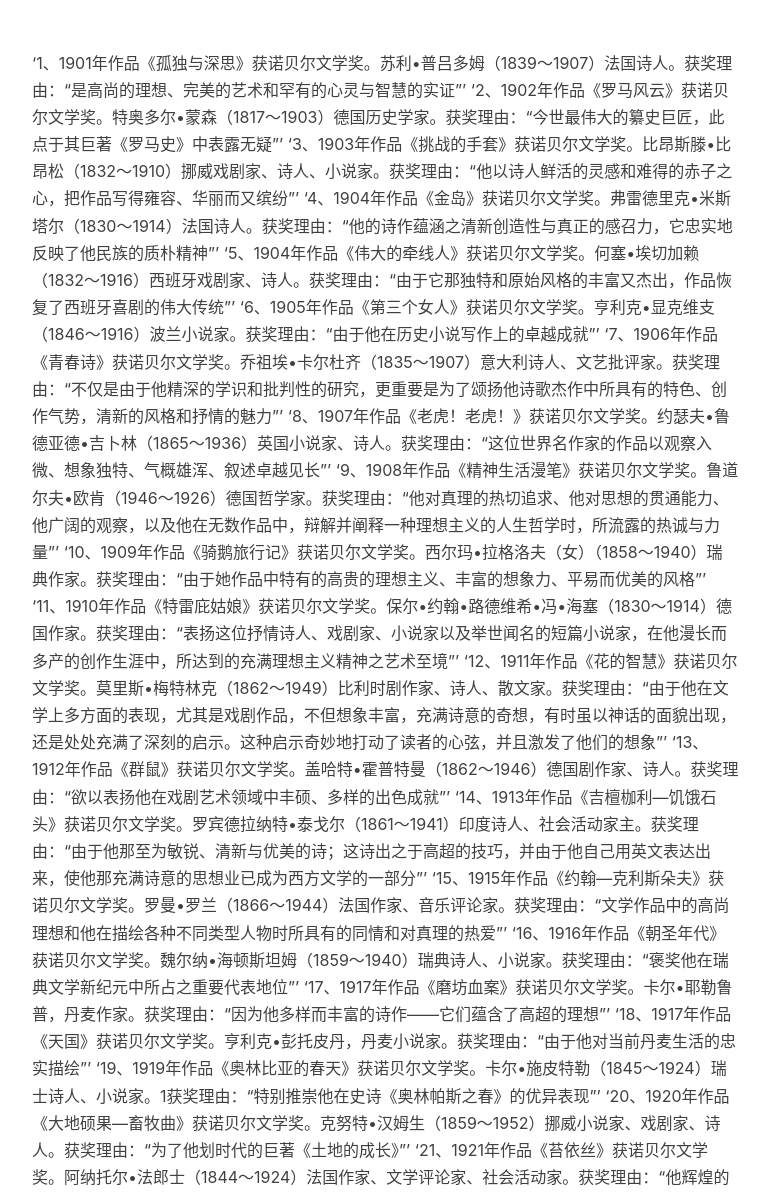
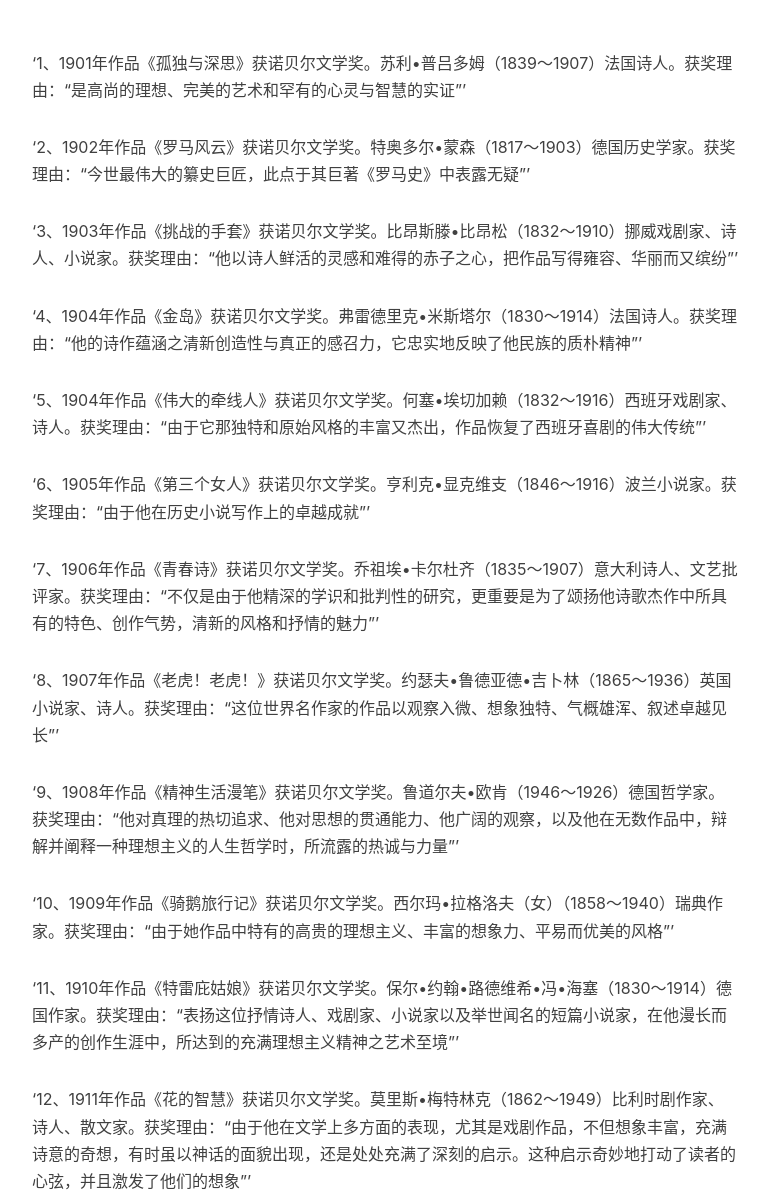
Before and after one commit to crazyZSShuo/crazyZSShuo.github.io, a Jekyll site: the page built from _posts/2023-12-26-诺贝尔文学奖著作.md, in a window 1280 px wide and 1400 px high, scrolled down 216 px. Shown: the part 207-1400 px from the top of the window, without its empty margins (233-1002 px from the left). Built offline with Jekyll 4.4.1, drawn with Linux system fonts in a browser that asks for light colours; nearby versions of some CDN libraries; our own code applies the rules of GitHub Pages for plain Markdown files; comment, search, counter and statistics services are not loaded; some of the changed text lies outside the part shown.

Commit message:
Update 2023-12-26-诺贝尔文学奖著作.md

```diff
--- a/_posts/2023-12-26-诺贝尔文学奖著作.md
+++ b/_posts/2023-12-26-诺贝尔文学奖著作.md
@@ -1,106 +1,212 @@
 '1、1901年作品《孤独与深思》获诺贝尔文学奖。苏利•普吕多姆（1839～1907）法国诗人。获奖理由：“是高尚的理想、完美的艺术和罕有的心灵与智慧的实证”'
+
 '2、1902年作品《罗马风云》获诺贝尔文学奖。特奥多尔•蒙森（1817～1903）德国历史学家。获奖理由：“今世最伟大的纂史巨匠，此点于其巨著《罗马史》中表露无疑”'
+
 '3、1903年作品《挑战的手套》获诺贝尔文学奖。比昂斯滕•比昂松（1832～1910）挪威戏剧家、诗人、小说家。获奖理由：“他以诗人鲜活的灵感和难得的赤子之心，把作品写得雍容、华丽而又缤纷”'
+
 '4、1904年作品《金岛》获诺贝尔文学奖。弗雷德里克•米斯塔尔（1830～1914）法国诗人。获奖理由：“他的诗作蕴涵之清新创造性与真正的感召力，它忠实地反映了他民族的质朴精神”'
+
 '5、1904年作品《伟大的牵线人》获诺贝尔文学奖。何塞•埃切加赖（1832～1916）西班牙戏剧家、诗人。获奖理由：“由于它那独特和原始风格的丰富又杰出，作品恢复了西班牙喜剧的伟大传统”'
+
 '6、1905年作品《第三个女人》获诺贝尔文学奖。亨利克•显克维支（1846～1916）波兰小说家。获奖理由：“由于他在历史小说写作上的卓越成就”'
+
 '7、1906年作品《青春诗》获诺贝尔文学奖。乔祖埃•卡尔杜齐（1835～1907）意大利诗人、文艺批评家。获奖理由：“不仅是由于他精深的学识和批判性的研究，更重要是为了颂扬他诗歌杰作中所具有的特色、创作气势，清新的风格和抒情的魅力”'
+
 '8、1907年作品《老虎！老虎！》获诺贝尔文学奖。约瑟夫•鲁德亚德•吉卜林（1865～1936）英国小说家、诗人。获奖理由：“这位世界名作家的作品以观察入微、想象独特、气概雄浑、叙述卓越见长”'
+
 '9、1908年作品《精神生活漫笔》获诺贝尔文学奖。鲁道尔夫•欧肯（1946～1926）德国哲学家。获奖理由：“他对真理的热切追求、他对思想的贯通能力、他广阔的观察，以及他在无数作品中，辩解并阐释一种理想主义的人生哲学时，所流露的热诚与力量”'
+
 '10、1909年作品《骑鹅旅行记》获诺贝尔文学奖。西尔玛•拉格洛夫（女）（1858～1940）瑞典作家。获奖理由：“由于她作品中特有的高贵的理想主义、丰富的想象力、平易而优美的风格”'
+
 '11、1910年作品《特雷庇姑娘》获诺贝尔文学奖。保尔•约翰•路德维希•冯•海塞（1830～1914）德国作家。获奖理由：“表扬这位抒情诗人、戏剧家、小说家以及举世闻名的短篇小说家，在他漫长而多产的创作生涯中，所达到的充满理想主义精神之艺术至境”'
+
 '12、1911年作品《花的智慧》获诺贝尔文学奖。莫里斯•梅特林克（1862～1949）比利时剧作家、诗人、散文家。获奖理由：“由于他在文学上多方面的表现，尤其是戏剧作品，不但想象丰富，充满诗意的奇想，有时虽以神话的面貌出现，还是处处充满了深刻的启示。这种启示奇妙地打动了读者的心弦，并且激发了他们的想象”'
+
 '13、1912年作品《群鼠》获诺贝尔文学奖。盖哈特•霍普特曼（1862～1946）德国剧作家、诗人。获奖理由：“欲以表扬他在戏剧艺术领域中丰硕、多样的出色成就”'
+
 '14、1913年作品《吉檀枷利—饥饿石头》获诺贝尔文学奖。罗宾德拉纳特•泰戈尔（1861～1941）印度诗人、社会活动家主。获奖理由：“由于他那至为敏锐、清新与优美的诗；这诗出之于高超的技巧，并由于他自己用英文表达出来，使他那充满诗意的思想业已成为西方文学的一部分”'
+
 '15、1915年作品《约翰—克利斯朵夫》获诺贝尔文学奖。罗曼•罗兰（1866～1944）法国作家、音乐评论家。获奖理由：“文学作品中的高尚理想和他在描绘各种不同类型人物时所具有的同情和对真理的热爱”'
+
 '16、1916年作品《朝圣年代》获诺贝尔文学奖。魏尔纳•海顿斯坦姆（1859～1940）瑞典诗人、小说家。获奖理由：“褒奖他在瑞典文学新纪元中所占之重要代表地位”'
+
 '17、1917年作品《磨坊血案》获诺贝尔文学奖。卡尔•耶勒鲁普，丹麦作家。获奖理由：“因为他多样而丰富的诗作——它们蕴含了高超的理想”'
+
 '18、1917年作品《天国》获诺贝尔文学奖。亨利克•彭托皮丹，丹麦小说家。获奖理由：“由于他对当前丹麦生活的忠实描绘”'
+
 '19、1919年作品《奥林比亚的春天》获诺贝尔文学奖。卡尔•施皮特勒（1845～1924）瑞士诗人、小说家。1获奖理由：“特别推崇他在史诗《奥林帕斯之春》的优异表现”'
+
 '20、1920年作品《大地硕果—畜牧曲》获诺贝尔文学奖。克努特•汉姆生（1859～1952）挪威小说家、戏剧家、诗人。获奖理由：“为了他划时代的巨著《土地的成长》”'
+
 '21、1921年作品《苔依丝》获诺贝尔文学奖。阿纳托尔•法郎士（1844～1924）法国作家、文学评论家、社会活动家。获奖理由：“他辉煌的文学成就，乃在于他高尚的文体、怜悯的人道同情、迷人的魅力，以及一个真正法国性情所形成的特质”'
+
 '22、1922年作品《不吉利的姑娘》获诺贝尔文学奖。哈辛特•贝纳文特•伊•马丁内斯（1866～1954）西班牙作家。获奖理由：“由于他以适当方式，延续了戏剧之灿烂传统”'
+
 '23、1923年作品《丽达与天鹅》获诺贝尔文学奖。威廉•勃特勒•叶芝（1865～1939）爱尔兰诗人、剧作家。获奖理由：“由于他那永远充满着灵感的诗，它们透过高度的艺术形式展现了整个民族的精神”'
+
 '24、1924年作品《福地》获诺贝尔文学奖。弗拉迪斯拉夫•莱蒙特（1868～1925）波兰作家。获奖理由：“我们颁奖给他，是因为他的民族史诗《农夫们》写得很出色”'
+
 '25、1925年作品《圣女贞德》获诺贝尔文学奖。乔治•萧伯纳（1856～1950）爱尔兰戏剧家。获奖理由：“由于他那些充满理想主义及人情味的作品——它们那种激动性讽刺，常涵蕴着一种高度的诗意美”'
+
 '26、1926年作品《邪恶之路》获诺贝尔文学奖。格拉齐亚•黛莱达（女）（1871～1936）意大利作家。获奖理由：“为了表扬她由理想主义所激发的作品，以浑柔的透彻描绘了她所生长的岛屿上的生活；在洞察人类一般问题上，表现的深度与怜悯”'
+
 '27、1927年作品《创造进化论》获诺贝尔文学奖。亨利•柏格森（1859～1941）法国哲学家。获奖理由：“因为他那丰富的且充满生命力的思想，以及所表现出来的光辉灿烂的技巧”'
+
 '28、1928 年作品《新娘—主人—十字架》获诺贝尔文学奖。西格里德•温塞特（女）（1882～1949）挪威作家。获奖理由：“主要是由于她对中世纪北国生活之有力描绘”')
+
 '29、1929年作品《魔山》获诺贝尔文学奖。保尔•托马斯•曼（1875～1955）德国作家。获奖理由：“由于他那在当代文学中具有日益巩固的经典地位的伟大小说《布登勃洛克一家》。”'
+
 '30、1930年作品《巴比特》获诺贝尔文学奖。辛克莱•刘易斯（1885～1951）美国作家。获奖理由：“由于他充沛有力、切身和动人的叙述艺术，和他以机智幽默去开创新风格的才华”'
+
 '31、1931年作品《荒原和爱情》获诺贝尔文学奖。埃利克•阿克塞尔•卡尔费尔德（1864～1931）瑞典诗人。获奖理由：“由于他在诗作的艺术价值上，从没有人怀疑过”'
+
 '32、1932年作品《有产者》获诺贝尔文学奖。约翰•高尔斯华绥（1867～1933）英国小说家、剧作家。获奖理由：“为其描述的卓越艺术——这种艺术在《福尔赛世家》中达到高峰”'
+
 '33、1933年作品《米佳的爱》获诺贝尔文学奖。伊凡•亚历克塞维奇•蒲宁（1870～1953）俄国作家。获奖理由：“由于他严谨的艺术才能，使俄罗斯古典传统在散文中得到继承。”'
+
 '34、1934年作品《寻找自我》获诺贝尔文学奖。路伊吉•皮兰德娄（1867～1936）意大利说家、戏剧家。获奖理由：“他果敢而灵巧地复兴了戏剧艺术和舞台艺术”'
+
 '35、1936年作品《天边外》获诺贝尔文学奖。尤金•奥尼尔（1888～1953）美国剧作家。获奖理由：“由于他剧作中所表现的力量、热忱与深挚的感情——它们完全符合悲剧的原始概念”'
+
 '36、1937年作品《蒂伯—家》获诺贝尔文学奖。罗杰•马丁•杜•加尔（1881～1958）法国小说家。获奖理由：“由于在他的长篇小说《蒂伯一家》中表现出来的艺术魅力和真实性。这是对人类生活面貌的基本反映。”'
+
 '37、1938年作品《大地》获诺贝尔文学奖。赛珍珠（珀尔•塞登斯特里克•布克）（女）（1892～1973）美国作家。获奖理由：“她对于中国农民生活的丰富和真正史诗气概的描述，以及她自传性的杰作”'
+
 '38、1939年作品《少女西丽亚》获诺贝尔文学奖。弗兰斯•埃米尔•西兰帕（1888～1964）芬兰作家。获奖理由：“由于他在描绘两样互相影响的东西——他祖国的本质，以及该国农民的生活时——所表现的深刻了解与细腻艺术”'
+
 '39、1944年作品《漫长的旅行》获诺贝尔文学奖。约翰内斯•威廉•扬森（1873～1950）丹麦小说家、诗人。获奖理由：“由于籍著丰富有力的诗意想象，将胸襟广博的求知心和大胆的、清新的创造性风格结合起来”'
+
 '40、1945年作品《柔情》获诺贝尔文学奖。列拉•米斯特拉尔（女）（1889～1957）智利诗人。获奖理由：“她那由强烈感情孕育而成的抒情诗，已经使得她的名字成为整个拉丁美洲世界渴求理想的象征”'
+
 '41、1946年作品《荒原狼》获诺贝尔文学奖。曼•黑塞（1877～1962）德国作家。获奖理由：“他那些灵思盎然的作品——它们一方面具有高度的创意和深刻的洞见，一方面象征古典的人道理想与高尚的风格”'
+
 '42、1947年作品《田园交响曲》获诺贝尔文学奖。德烈•纪德（1869～1951）法国作家、评论家。获奖理由：“为了他广泛的与有艺术质地的著作，在这些著作中，他以无所畏惧的对真理的热爱，并以敏锐的心理学洞察力，呈现了人性的种种问题与处境”'
+
 '43、1948年作品《四个四重奏》获诺贝尔文学奖。马斯•斯特恩斯•艾略特（1888～1965）英美诗人、剧作家、批评家。获奖理由：“对于现代诗之先锋性的卓越贡献”'
+
 '44、1949年作品《我弥留之际》获诺贝尔文学奖。廉•福克纳（1897～1962）美国作家。获奖理由：“因为他对当代美国小说做出了强有力的和艺术上无与伦比的贡献”'
+
 '45、1950年作品《哲学—数学—文学》获诺贝尔文学奖。亚瑟•威廉•罗素（1872～1970）英国数学家、哲学家。获奖理由：“表彰他所写的捍卫人道主义理想和思想自由的多种多样意义重大的作品”'
+
 '46、1951年作品《大盗巴拉巴》获诺贝尔文学奖。帕尔•费比安•拉格奎斯特（1891～1974）瑞典诗人、戏剧家、小说家。获奖理由：“由于他在作品中为人类面临的永恒的疑难寻求解答所表现出的艺术活力和真正独立的见解”'
+
 '47、1953年作品《不需要的战争》获诺贝尔文学奖。温斯顿•丘吉尔（1874～1965）英国政治家、历史学家、传记作家。获奖理由：“由于他在描述历史与传记方面的造诣，同时由于他那捍卫崇高的人的价值的光辉演说。”'
+
 '48、1954年作品《老人与海》获诺贝尔文学奖。欧内斯特•海明威（1899～1961）美国作家。获奖理由：“因为他精通于叙事艺术，突出地表现在其近著《老人与海》之中；同时也因为他对当代文体风格之影响”'
+
 '49、1955年作品《渔家女》获诺贝尔文学奖。赫尔多尔•奇里扬•拉克斯内斯斯（1902～）冰岛作家。获奖理由：“为了他在作品中所流露的生动、史诗般的力量，使冰岛原已十分优秀的叙述文学技巧更加瑰丽多姿”'
+
 '50、1956年作品《悲哀的咏叹调》获诺贝尔文学奖。胡安•拉蒙•希梅内斯（1881～1958）西班牙诗人。获奖理由：“由于他的西班牙抒情诗，成了高度精神和纯粹艺术的最佳典范”'
+
 '51、1957年作品《局外人•鼠疫》获诺贝尔文学奖。阿尔贝•加缪（1913～1960）法国作家。获奖理由：“由于他重要的著作，在这著作中他以明察而热切的眼光照亮了我们这时代人类良心的种种问题”'
+
 '52、1958年作品《日瓦戈医生》获诺贝尔文学奖。鲍里斯•列昂尼多维奇•帕斯捷尔纳克（1890～1960）苏联俄罗斯诗人、小说家。获奖理由：“在当代抒情诗和俄国的史诗传统上，他都获得了极为重大的成就”'
+
 '53、1959年作品《水与土》获诺贝尔文学奖。萨瓦多尔•夸西莫多（1901～1968）意大利诗人。获奖理由：“由于他的抒情诗，以古典的火焰表达了我们这个时代中，生命的悲剧性体验”'
+
 '54、1961年作品《桥•小姐》获诺贝尔文学奖。伊沃•安德里奇（1892～1975）南斯拉夫小说家。获奖理由：“由于他作品中史诗般的力量——他籍著它在祖国的历史中追寻主题，并描绘人的命运”'
+
 '55、1962年作品《人鼠之间》约翰•斯坦贝克（1902～1968）美国作家。获奖理由“通过现实主义的、寓于想象的创作，表现出富于同情的幽默和对社会的敏感观察”'
+
 '56、1963年作品《“画眉鸟”号》获诺贝尔文学奖。乔治•塞菲里斯（1900～1971）希腊诗人。获奖理由：“他的卓越的抒情诗作，是对希腊文化的深刻感受的产物”'
+
 '57、1964年作品《苍蝇》获诺贝尔文学奖。让•保尔•萨特（1905～1980）法国哲学家、作家。获奖理由：“因为他那思想丰富、充满自由气息和探求真理精神的作品对我们时代发生了深远影响”'
+
 '58、1965年作品《静静的顿河》获诺贝尔文学奖。史米哈伊尔•亚历山大罗维奇•肖洛霍夫（1905～1984）苏联作家。获奖理由：“由于这位作家在那部关于顿河流域农村之诗作品中所流露的活力与艺术热忱——他籍这两者在那部小说里描绘了俄罗斯民族生活之某一历史层面”'
+
 '59、1966年作品《行为之书》获诺贝尔文学奖。萨缪尔•约瑟夫•阿格农（1888～1970）以色列作家。获奖理由：“他的叙述技巧深刻而独特，并从犹太民族的生命汲取主题”'
+
 '60、1966年作品《逃亡》获诺贝尔文学奖。奈莉•萨克斯（女）（1891～1970）瑞典诗人。获奖理由：“因为她杰出的抒情与戏剧作品，以感人的力量阐述俩以色列的命运”'
+
 '61、1967年作品《玉米人》获诺贝尔文学奖。安赫尔•阿斯图里亚斯（1899～1974）危地马拉诗人、小说家。获奖理由：“因为他的作品落实于自己的民族色彩和印第安传统，而显得鲜明生动”'
+
 '62、1968年作品《雪国•千只鹤•古都》获诺贝尔文学奖。川端康成（1899～1972）日本小说家。获奖理由：“由于他高超的叙事性作品以非凡的敏锐表现了日本人精神特质”'
+
 '63、1969年作品《等待戈多》获诺贝尔文学奖。萨缪尔•贝克特（1906～1989）法国作家。获奖理由：“他那具有奇特形式的小说和戏剧作品，使现代人从精神困乏中得到振奋”'
+
 '64、1970年作品《癌病房》获诺贝尔文学奖。亚历山大•索尔仁尼琴（1918～）苏联作家。获奖理由：“由于他作品中的道德力量，籍著它，他继承了俄国文学不可或缺的传统”'
+
 '65、1971年作品《情诗•哀诗•赞诗》获诺贝尔文学奖。巴勃鲁•聂鲁达（1904～1973）智利诗人。获奖理由：“诗歌具有自然力般的作用，复苏了一个大陆的命运与梦想”'
+
 '66、1972年作品《女士及众生相》获诺贝尔文学奖。亨利希•伯尔（1917～1985）德国作家。获奖理由：“为了表扬他的作品，这些作品兼具有对时代广阔的透视和塑造人物的细腻技巧，并有助于德国文学的振兴。”'
+
 '67、1973年作品《风暴眼》获诺贝尔文学奖。帕特里克•怀特（1912～1990）澳大利亚小说家、剧作家。获奖理由：“由于他史诗与心理叙述艺术，并将一个崭新的大陆带进文学中”'
+
 '68、1974年作品《乌洛夫的故事》获诺贝尔文学奖。埃温特•约翰逊（1900～1976）瑞典作家。获奖理由：“以自由为目的，而致力于历史的、现代的广阔观点之叙述艺术”'
+
 '69、1974年作品《露珠里的世界》获诺贝尔文学奖。哈里•埃德蒙•马丁逊（1904～1978）瑞典诗人。获奖理由：“他的作品透过一滴露珠反映出整个世界”'
+
 '70、1975年作品《生活之恶》获诺贝尔文学奖。埃乌杰尼奥•蒙塔莱（1896～1981）意大利诗人。获奖理由：“由于他杰出的诗歌拥有伟大的艺术性，在不适合幻想的人生里，诠释了人类的价值”'
+
 '71、1976年作品《赫索格》获诺贝尔文学奖。获奖者索尔•贝娄（1915～）美国作家。获奖理由：“由于他的作品对人性的了解，以及对当代文化的敏锐透视”'
+
 '72、1977年作品《天堂的影子》获诺贝尔文学奖。阿莱克桑德雷•梅洛（1898～1984）西班牙诗人。获奖理由：“他的作品继承了西班牙抒情诗的传统和吸取了现在流派的风格，描述了人在宇宙和当今社会中的状况”。'
-'73、1978年作品《魔术师•原野王》获诺贝尔文学奖。艾萨克•巴什维斯•辛格（1904～1991）美国作家。获奖理由：“他的充满激情的叙事艺术，这种既扎根于波兰人的文化传统，又反映了人类的普遍处境”'
+
+'73、1978年作品《魔术师•原野王》获诺贝尔文学奖。艾萨克•巴什维斯•辛格（1904～1991）美国作家。获奖理由：“他的充满激情的叙事艺术，这种既扎根于波兰人的文化传统，又反映
+了人类的普遍处境”'
+
 '74、1979年作品《英雄挽歌》获诺贝尔文学奖。奥德修斯•埃里蒂斯（1911～）希腊诗人。获奖理由：“他的诗，以希腊传统为背景，用感觉的力量和理智的敏锐，描写现在认为自由和创新而奋斗”'
+
 '75、1980年作品《拆散的笔记簿》获诺贝尔文学奖。切斯拉夫•米沃什，波兰诗人。获奖理由：“不妥协的敏锐洞察力，描述了人在激烈冲突的世界中的暴露状态”'
+
 '76、1981年作品《迷茫》获诺贝尔文学奖。埃利亚斯•卡内蒂（1905～）英国德语作家。获奖理由：“作品具有宽广的视野、丰富的思想和艺术力量。”'
+
 '77、1982年作品《霍乱时期的爱情》获诺贝尔文学奖。加夫列尔•加西亚•马尔克斯（1928～）哥伦比亚记者、作家。获奖理由：“由于其长篇小说以结构丰富的想象世界，其中糅混着魔幻于现实，反映出一整个大陆的生命矛盾”'
+
 '78、1983年作品《蝇王•金字塔》获诺贝尔文学奖。威廉•戈尔丁（1911～1994）英国作家。获奖理由：“具有清晰的现实主义叙述技巧以及虚构故事的多样性与普遍性，阐述了今日世界人类的状况”'
+
 '79、1984年作品《紫罗兰》获诺贝尔文学奖。雅罗斯拉夫•塞弗尔特（1901～1986）捷克诗人。获奖理由：“他的诗富于独创性、新颖、栩栩如生，表现了人的不屈不挠精神和多才多艺的渴求解放的形象”'
+
 '80、1985年作品《弗兰德公路•农事诗》获诺贝尔文学奖。克洛德•西蒙（1913）法国小说家。获奖理由：“由于他善于把诗人和画家的丰富想象与深刻的时间意识融为一体，对人类的生存状况进行了深入的描写。”'
+
 '81、1986年作品《雄狮与宝石》获诺贝尔文学奖。沃莱•索因卡（1934～）尼日利亚剧作家、诗人、小说家、评论家。获奖理由：“他以广博的文化视野创作了富有诗意的关于人生的戏剧。”'
+
 '82、1987年《从彼得堡到斯德哥尔摩》获诺贝尔文学奖。约瑟夫•布罗茨基（1940～1996）苏裔美籍诗人。获奖理由：“他的作品超越时空限制，无论在文学上或是敏感问题方面都充分显示出他广阔的思想及浓郁的诗意”'
+
 '83、1988年作品《街魂》获诺贝尔文学奖。纳吉布•马哈富兹（1911～）埃及作家。获奖理由：“他通过大量刻画入微的作品—洞察一切的现实主义，唤起人们树立雄心—形成了全人类所欣赏的阿拉伯语言艺术”'
+
 '84、1990年作品《太阳石》获诺贝尔文学奖。奥克塔维奥•帕斯（1914～）墨西哥诗人。获奖理由：“他的作品充满激情，视野开阔，渗透着感悟的智慧并体现了完美的人道主义”'
+
 '85、1991年作品《七月的人民》获诺贝尔文学奖。内丁•戈迪默（女）（1923～）南非作家。获奖理由：“以强烈而直接的笔触，描写周围复杂的人际与社会关系，其史诗般壮丽的作品，对人类大有裨益”'
+
 '86、1992年作品《西印度群岛》获诺贝尔文学奖。德里克•沃尔科特（1930～）圣卢西亚诗人。获奖理由：“他的作品具有巨大的启发性和广阔的历史视野，是其献身多种文化的结果。”'
+
 '87、1993年获诺贝尔文学奖。托尼•莫里森（女）（1931～）美国作家。获奖理由：“其作品想象力丰富,富有诗意，显示了美国现实生活的重要方面。”88、1994年《个人的体验》和《万延元年的足球队》获诺贝尔文学奖。大江健三郎（1935～）日本小说家。获奖理由：“通过诗意的想象力,创造出一个把现实与神话紧密凝缩在一起的想象世界，描绘现代的芸芸众生相，给人们带来了冲击。”'
+
 '89、1995年获诺贝尔文学奖。希尼（1939～）爱尔兰诗人。获奖理由：“由于其作品洋溢着抒情之美,包容着深邃的伦理,揭示出日常生活和现实历史的奇迹。”'
+
 '90、1996年希姆博尔斯卡（女）（1923～）波兰诗人。1996年获诺贝尔文学奖。获奖理由：“由于其在诗歌艺术中警辟精妙的反讽，挖掘出了人类一点一滴的现实生活背后历史更迭与生物演化的深意。”'
+
 '91、1997年达里奥•福（1926～）意大利讽刺剧作家。1997年获诺贝尔文学奖。获奖理由：“其在鞭笞权威，褒扬被蹂躏者可贵的人格品质方面所取得的成就堪与中世纪《弄臣》一书相媲美。”'
+
 '92、1998年若泽•萨拉马戈（1922～）葡萄牙记者、作家。1998年获诺贝尔文学奖。获奖理由：“由于他那极富想象力、同情心和颇具反讽意味的作品,我们得以反复重温那一段难以捉摸的历史。”'
+
 '93、1999年作品《铁皮鼓哈里》获诺贝尔文学奖。君特•格拉斯（1927～）德国作家。获奖理由：“其嬉戏之中蕴含悲剧色彩的寓言描摹出了人类淡忘的历史面目。”'
+
 '94、2000年作品《灵山》获诺贝尔文学奖。高行健（1940～）法籍华人。剧作家、小说家。获奖理由：“其作品的普遍价值，刻骨铭心的洞察力和语言的丰富机智，为中文小说和艺术戏剧开辟了新的道路。”'
+
 '95、2001年获诺贝尔文学奖者：维•苏•奈保尔（1932～）印度裔英国作家获奖理由：“其著作将极具洞察力的叙述与不为世俗左右的探索融为一体，是驱策我们从扭曲的历史中探寻真实的动力。”'
+
 '96、2002年获诺贝尔文学奖者：凯尔泰斯•伊姆雷（1929～）匈牙利作家。获奖理由：“表彰他对脆弱的个人在对抗强大的野蛮强权时痛苦经历的深刻刻画以及他独特的自传体文学风格。”'
+
 '97、2003年获诺贝尔文学奖。库切（1940～）南非作家。获奖理由：“精准地刻画了众多假面具下的人性本质。”'
+
 '98、2004年诺贝尔文学奖。埃尔弗里德•耶利内克（1943～）奥地利女作家。获奖理由：“因为她的小说和戏剧具有音乐般的韵律，她的作品以非凡的充满激情的语言揭示了社会上的陈腐现象及其禁锢力的荒诞不经。”'
+
 '99、 2005年获奖作品：《生日派对*看门人*回乡》哈罗德•品特（1930~），英国剧作家。获奖理由：以诗和画的创造性，深入表现了人类长期置身其中的处境。'
+
 '100、2006年获奖作品《我的名字叫红》奥尔汉•帕穆克（1952~），土耳其作家。获奖理由：他的作品“在寻找故乡的忧郁灵魂时，发现了文化碰撞和融合中的新象征”。'
+
 '101、2007年获奖作品《金色笔记》多丽丝•莱辛(Doris Lessing，1919―)，英国作家。获奖理由：“她用怀疑、热情、构想的力量来审视一个分裂的文明，其作品如同一部女性经验的史诗。”'
+
 '102、2008年获奖作品《战争》作者勒•克莱齐奥'
+
 '103、2009年《呼吸钟摆》作者：赫塔•缪勒（Herta Müller，1953－），罗马尼亚裔的德国女性小说家、诗人、散文家。获奖理由：“专注于诗歌以及散文的率真，描写了失业人群的生活图景”。'
+
 '104、2010年获奖者：马里奥•巴尔加斯•略萨（1936—），秘鲁与西班牙双重国籍的作家及诗人。代表作：《绿房子》、《城市与狗》、《中国套盒》获奖理由：他“对权力结构的制图般的描绘和对个人反抗的精致描写”。'
+
 '105、2011年获奖者：瑞典诗人托马斯•特兰斯特勒默，其代表作：《诗十七首》，成名后陆续出版了《路上的秘密》、《在黑暗中观看》等。获奖理由：“他以凝炼、简洁的形象，以全新视角带我们接触现实”。'
+
 '106.2012年获得者：中国作家莫言，其代表作有《蛙》《生死疲劳》《丰乳肥臀》《檀香刑》等获奖理由：“用魔幻现实主义的写作手法，将民间故事、历史事件与当代背景融为一体”。'
+
 '107.2013年诺贝尔获得者：爱丽丝•门罗。她的短篇小说集有《我青年时期的朋友》、《你以为你是谁？》（1978，亦得总督奖）、《爱的进程》（1986，第三次得总督奖）、《公开的秘密》、《一个善良女子的爱》、《憎恨、友谊、求爱、爱恋、婚姻》、《逃离》等，2006年出版《石城远望》是她最新的一部作品集。'
```
